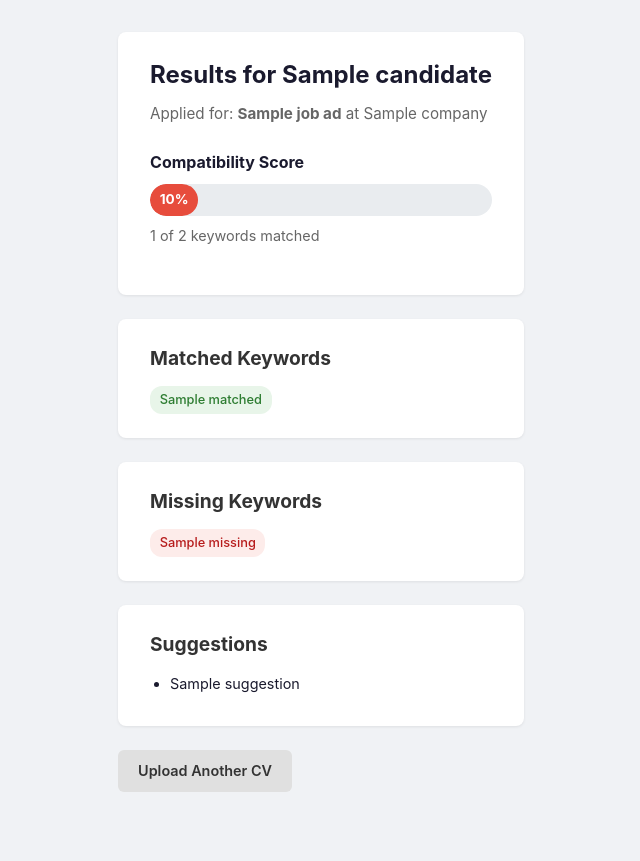
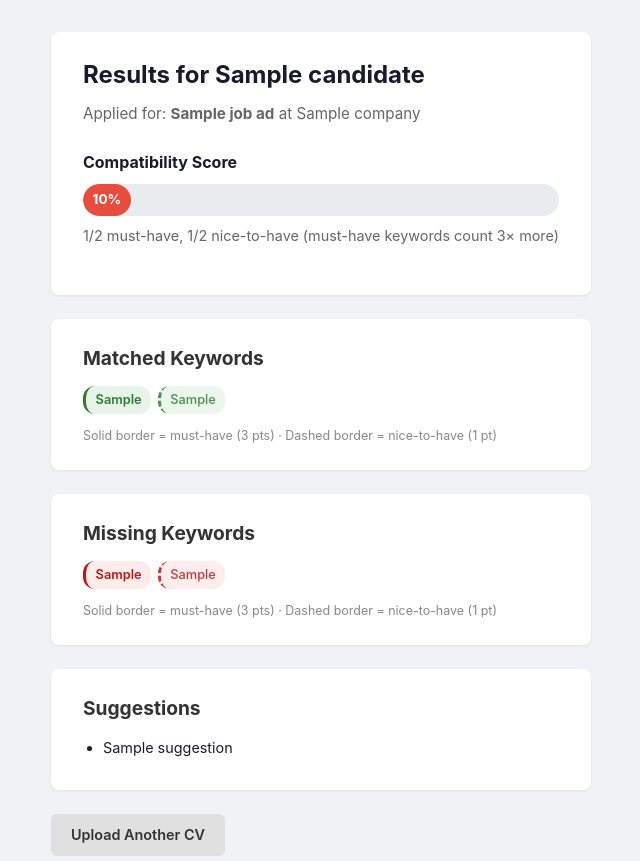
Before and after one commit to indiano881/ATS-simulator, a Flask app: template templates/results.html in a window 1280 px wide. Shown: the part 95-956 px from the top of the page, without its empty margins (319-959 px from the left). Run offline with Flask 3, Linux system fonts and the light colour scheme; the template is opened without the code that fills it: most values are stand-ins (such as "Sample title", 1, 10 or a date in 2020).

Commit message:
Add keyword weight tiers (must-have 3pts vs nice-to-have 1pt)
Split flat keyword lists into must_have/nice_to_have dicts, implement
weighted scoring formula, and update all templates with tier indicators.
Old flat-list DB rows are handled via backward-compatible parsing.

Co-Authored-By: Claude Opus 4.6 <noreply@anthropic.com>

```diff
--- a/app.py
+++ b/app.py
@@ -24,8 +24,19 @@ app.config["UPLOAD_FOLDER"] = os.path.join(os.path.dirname(__file__), "uploads")
 app.config["MAX_CONTENT_LENGTH"] = 5 * 1024 * 1024  # 5 MB limit
 app.secret_key = os.environ.get("SECRET_KEY", "dev-secret-key-change-me")
 
-ADMIN_PASSWORD = os.environ.get("ADMIN_PASSWORD", "workshop2024")
+ADMIN_PASSWORD = os.environ.get("ADMIN_PASSWORD", "01071988")
 DATABASE = os.path.join(os.path.dirname(__file__), "ats.db")
+
+
+def parse_tiered_keywords(json_str):
+    """Parse a JSON string that may be a flat list (old) or a tiered dict (new).
+
+    Always returns {"must_have": [...], "nice_to_have": [...]}.
+    """
+    data = json.loads(json_str)
+    if isinstance(data, list):
+        return {"must_have": data, "nice_to_have": []}
+    return data
 
 
 def get_db():
@@ -96,7 +107,7 @@ def submit():
         flash(f"Error processing PDF: {e}", "error")
         return redirect(url_for("index"))
 
-    # Store in database
+    # Store in database (matched/missing stored as tiered dicts)
     conn = get_db()
     cursor = conn.execute(
         """INSERT INTO candidates (name, job_id, pdf_filename, cv_text, score,
@@ -133,13 +144,15 @@ def results(candidate_id):
         return redirect(url_for("index"))
 
     job_ad = get_job_ad(candidate["job_id"])
+    matched = parse_tiered_keywords(candidate["matched_keywords"])
+    missing = parse_tiered_keywords(candidate["missing_keywords"])
 
     return render_template(
         "results.html",
         candidate=candidate,
         job_ad=job_ad,
-        matched=json.loads(candidate["matched_keywords"]),
-        missing=json.loads(candidate["missing_keywords"]),
+        matched=matched,
+        missing=missing,
         suggestions=json.loads(candidate["suggestions"]),
     )
 
@@ -202,9 +215,10 @@ def admin_candidate(candidate_id):
         return redirect(url_for("admin_dashboard"))
 
     job_ad = get_job_ad(candidate["job_id"])
-    matched = json.loads(candidate["matched_keywords"])
-    missing = json.loads(candidate["missing_keywords"])
-    highlighted_text = highlight_keywords_in_text(candidate["cv_text"], matched)
+    matched = parse_tiered_keywords(candidate["matched_keywords"])
+    missing = parse_tiered_keywords(candidate["missing_keywords"])
+    all_matched = matched["must_have"] + matched["nice_to_have"]
+    highlighted_text = highlight_keywords_in_text(candidate["cv_text"], all_matched)
 
     return render_template(
         "admin_candidate.html",
--- a/job_ads.py
+++ b/job_ads.py
@@ -39,31 +39,35 @@ JOB_ADS = {
             "- Passion for games, interactive experiences and new technologies.\n"
             "- Professional English communication skills."
         ),
-        "keywords": [
-            "react",
-            "typescript",
-            "nextjs",
-            "go",
-            "python",
-            "protobuf",
-            "openapi",
-            "gcp",
-            "fullstack",
-            "internal tools",
-            "analytics",
-            "data-driven",
-            "cloud infrastructure",
-            "automation",
-            "scalable",
-            "gaming",
-            "api",
-            "deploy",
-            "frontend",
-            "backend",
-            "engineering",
-            "ci/cd",
-            "monetization",
-        ],
+        "keywords": {
+            "must_have": [
+                "react",
+                "typescript",
+                "nextjs",
+                "go",
+                "python",
+                "gcp",
+                "fullstack",
+            ],
+            "nice_to_have": [
+                "protobuf",
+                "openapi",
+                "internal tools",
+                "analytics",
+                "data-driven",
+                "cloud infrastructure",
+                "automation",
+                "scalable",
+                "gaming",
+                "api",
+                "deploy",
+                "frontend",
+                "backend",
+                "engineering",
+                "ci/cd",
+                "monetization",
+            ],
+        },
     },
     "project_manager": {
         "id": "project_manager",
@@ -130,32 +134,36 @@ JOB_ADS = {
             "all levels, up to and including C-Suite.\n"
             "- Knowledge of EMS, OMS and IBOR/ABOR software strongly preferred."
         ),
-        "keywords": [
-            "project management",
-            "stakeholder management",
-            "investment finance",
-            "oms",
-            "ems",
-            "ibor",
-            "risk management",
-            "change management",
-            "governance",
-            "budget",
-            "crm",
-            "erp",
-            "c-suite",
-            "emea",
-            "compliance",
-            "transformation",
-            "continuous improvement",
-            "project planning",
-            "escalation",
-            "client",
-            "agile",
-            "reporting",
-            "buy-side",
-            "asset management",
-        ],
+        "keywords": {
+            "must_have": [
+                "project management",
+                "stakeholder management",
+                "investment finance",
+                "oms",
+                "ems",
+                "ibor",
+                "risk management",
+                "change management",
+            ],
+            "nice_to_have": [
+                "governance",
+                "budget",
+                "crm",
+                "erp",
+                "c-suite",
+                "emea",
+                "compliance",
+                "transformation",
+                "continuous improvement",
+                "project planning",
+                "escalation",
+                "client",
+                "agile",
+                "reporting",
+                "buy-side",
+                "asset management",
+            ],
+        },
     },
 }
 
--- a/static/style.css
+++ b/static/style.css
@@ -264,6 +264,22 @@ body {
     color: #b71c1c;
 }
 
+.keyword-must-have {
+    border-left: 3px solid currentColor;
+    font-weight: 600;
+}
+
+.keyword-nice-to-have {
+    border-left: 3px dashed currentColor;
+    opacity: 0.85;
+}
+
+.tier-legend {
+    margin-top: 0.75rem;
+    font-size: 0.78rem;
+    color: #888;
+}
+
 /* === Suggestions === */
 .suggestions-list {
     padding-left: 1.25rem;
--- a/templates/admin_dashboard.html
+++ b/templates/admin_dashboard.html
@@ -32,7 +32,7 @@
                 <li><strong>Text extraction</strong> — PDF text is pulled out page-by-page with pdfplumber.</li>
                 <li><strong>Normalization</strong> — Both the CV text and each keyword are lowercased, special characters (except <code>/</code> <code>+</code> <code>#</code>) are replaced with spaces, and whitespace is collapsed.</li>
                 <li><strong>Substring matching</strong> — Each keyword is checked as a substring of the normalized CV text. No stemming, no synonyms, no fuzzy matching.</li>
-                <li><strong>Score</strong> — <code>matched keywords &divide; total keywords &times; 100</code>, rounded to one decimal.</li>
+                <li><strong>Weighted score</strong> — Must-have keywords are worth <strong>3 points</strong>, nice-to-have worth <strong>1 point</strong>. Formula: <code>(must_matched&times;3 + nice_matched&times;1) &divide; (must_total&times;3 + nice_total&times;1) &times; 100</code>, rounded to one decimal.</li>
             </ol>
             <h3>Score thresholds</h3>
             <table class="table">
@@ -46,13 +46,13 @@
             <h3>Keywords per job</h3>
             <ul>
                 {% for id, job in job_ads.items() %}
-                <li><strong>{{ job.title }}</strong> ({{ job.company }}) — {{ job.keywords|length }} keywords</li>
+                <li><strong>{{ job.title }}</strong> ({{ job.company }}) — {{ job.keywords.must_have|length }} must-have + {{ job.keywords.nice_to_have|length }} nice-to-have</li>
                 {% endfor %}
             </ul>
             <h3>Limitations</h3>
             <ul>
                 <li>Exact substring only — "React.js" in a CV won't match keyword <code>react</code> if the dot is stripped differently.</li>
-                <li>All keywords are weighted equally (no priority tiers).</li>
+                <li>Only two weight tiers (must-have 3 pts, nice-to-have 1 pt) — real systems use more granular weighting.</li>
                 <li>No semantic understanding — "built web UIs" won't match <code>frontend</code>.</li>
             </ul>
         </div>
--- a/templates/results.html
+++ b/templates/results.html
@@ -18,19 +18,25 @@
             </div>
         </div>
         <p class="score-detail">
-            {{ matched|length }} of {{ matched|length + missing|length }} keywords matched
+            {{ matched.must_have|length }}/{{ matched.must_have|length + missing.must_have|length }} must-have,
+            {{ matched.nice_to_have|length }}/{{ matched.nice_to_have|length + missing.nice_to_have|length }} nice-to-have
+            (must-have keywords count 3&times; more)
         </p>
     </div>
 </div>
 
 <div class="card">
     <h2>Matched Keywords</h2>
-    {% if matched %}
+    {% if matched.must_have or matched.nice_to_have %}
     <div class="keyword-list">
-        {% for kw in matched %}
-        <span class="keyword keyword-match">{{ kw }}</span>
+        {% for kw in matched.must_have %}
+        <span class="keyword keyword-match keyword-must-have">{{ kw }}</span>
+        {% endfor %}
+        {% for kw in matched.nice_to_have %}
+        <span class="keyword keyword-match keyword-nice-to-have">{{ kw }}</span>
         {% endfor %}
     </div>
+    <p class="tier-legend">Solid border = must-have (3 pts) · Dashed border = nice-to-have (1 pt)</p>
     {% else %}
     <p>No keywords matched.</p>
     {% endif %}
@@ -38,12 +44,16 @@
 
 <div class="card">
     <h2>Missing Keywords</h2>
-    {% if missing %}
+    {% if missing.must_have or missing.nice_to_have %}
     <div class="keyword-list">
-        {% for kw in missing %}
-        <span class="keyword keyword-missing">{{ kw }}</span>
+        {% for kw in missing.must_have %}
+        <span class="keyword keyword-missing keyword-must-have">{{ kw }}</span>
+        {% endfor %}
+        {% for kw in missing.nice_to_have %}
+        <span class="keyword keyword-missing keyword-nice-to-have">{{ kw }}</span>
         {% endfor %}
     </div>
+    <p class="tier-legend">Solid border = must-have (3 pts) · Dashed border = nice-to-have (1 pt)</p>
     {% else %}
     <p>All keywords matched!</p>
     {% endif %}
```
Also changed, not shown: scanner.py (+49 -14 lines), templates/admin_candidate.html (+15 -5 lines).
